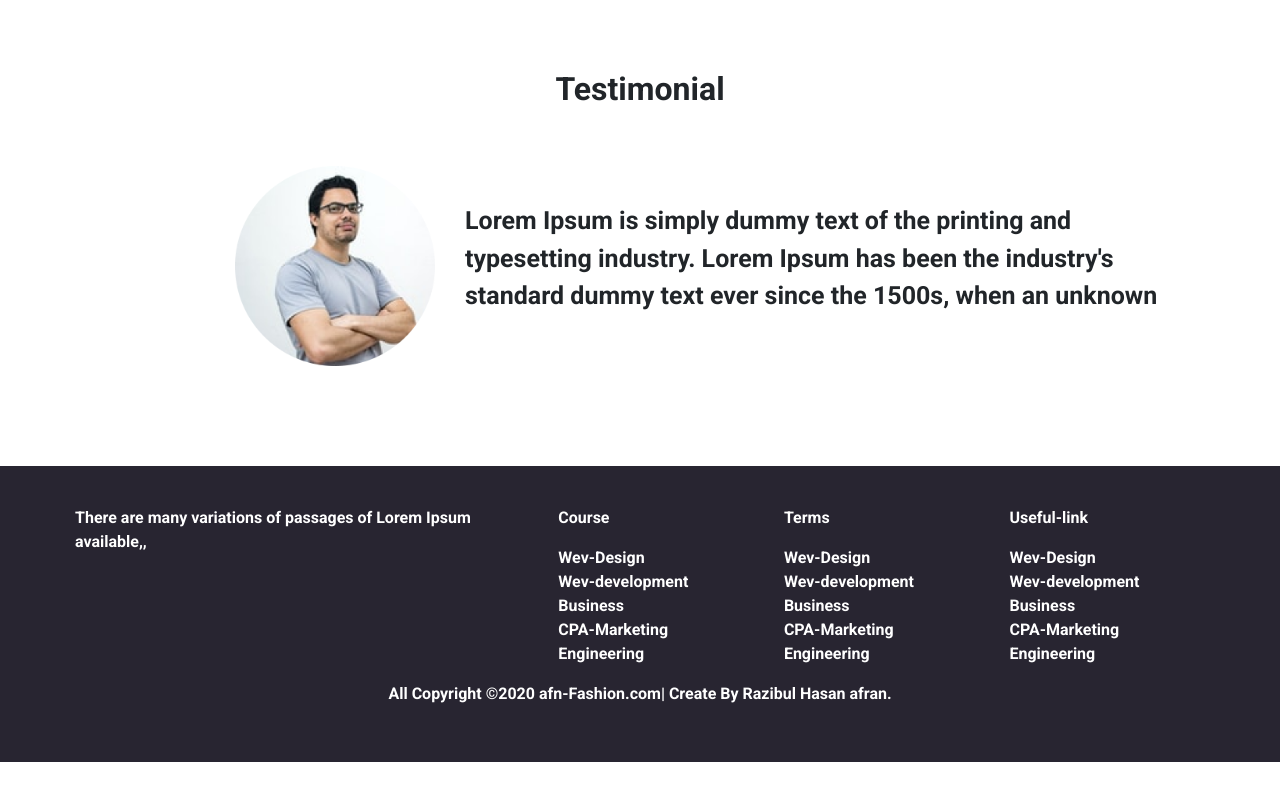
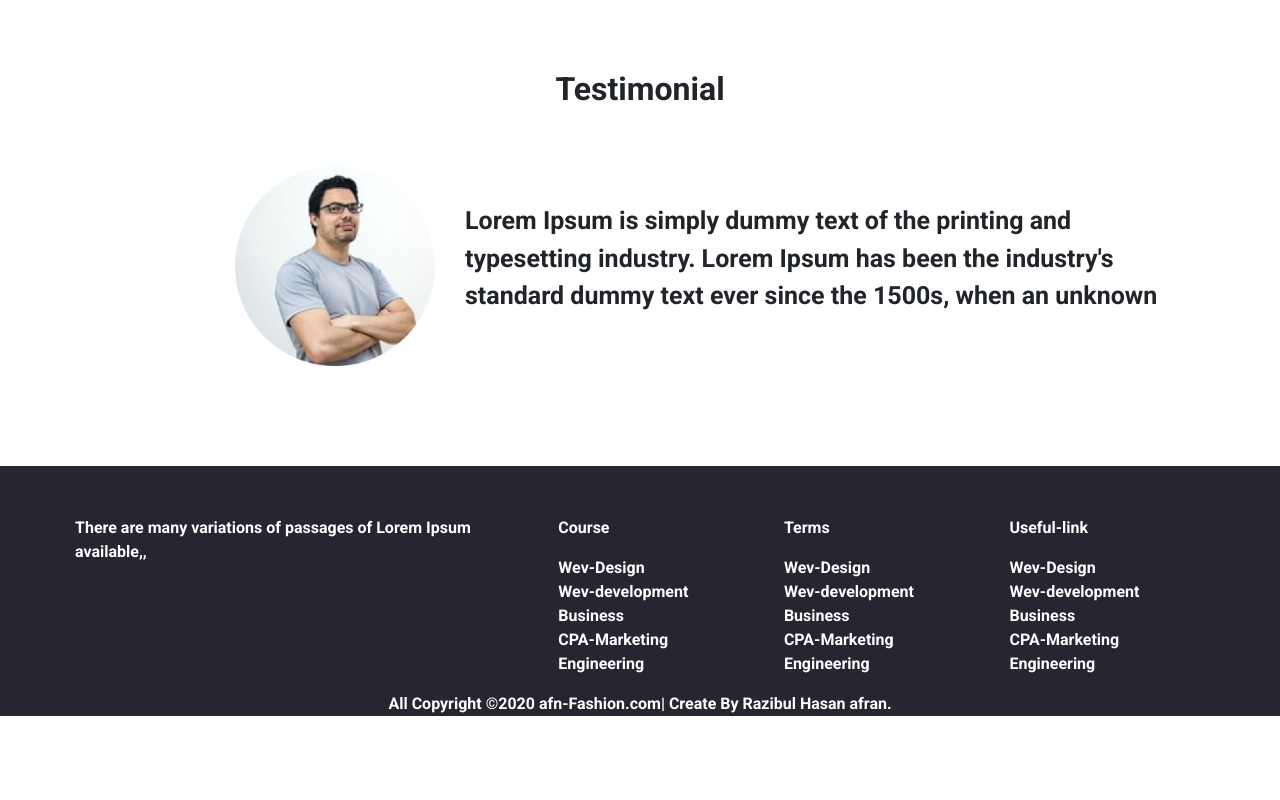
Before and after one commit to afnbd/my-e-commerce, a plain HTML site: page index.html in a window 1280 px wide. Shown: the part 1650-2450 px from the top of the page. Drawn offline with nearby package versions, Linux system fonts and the light colour scheme.

Commit message:
at last finised work

```diff
--- a/style.css
+++ b/style.css
@@ -104,5 +104,6 @@ body{
 
 }
 .footer_section_bg{
-    padding: 40px 5px;
+    padding: 0px 5px;
+    padding-top: 50px;
 }
```
